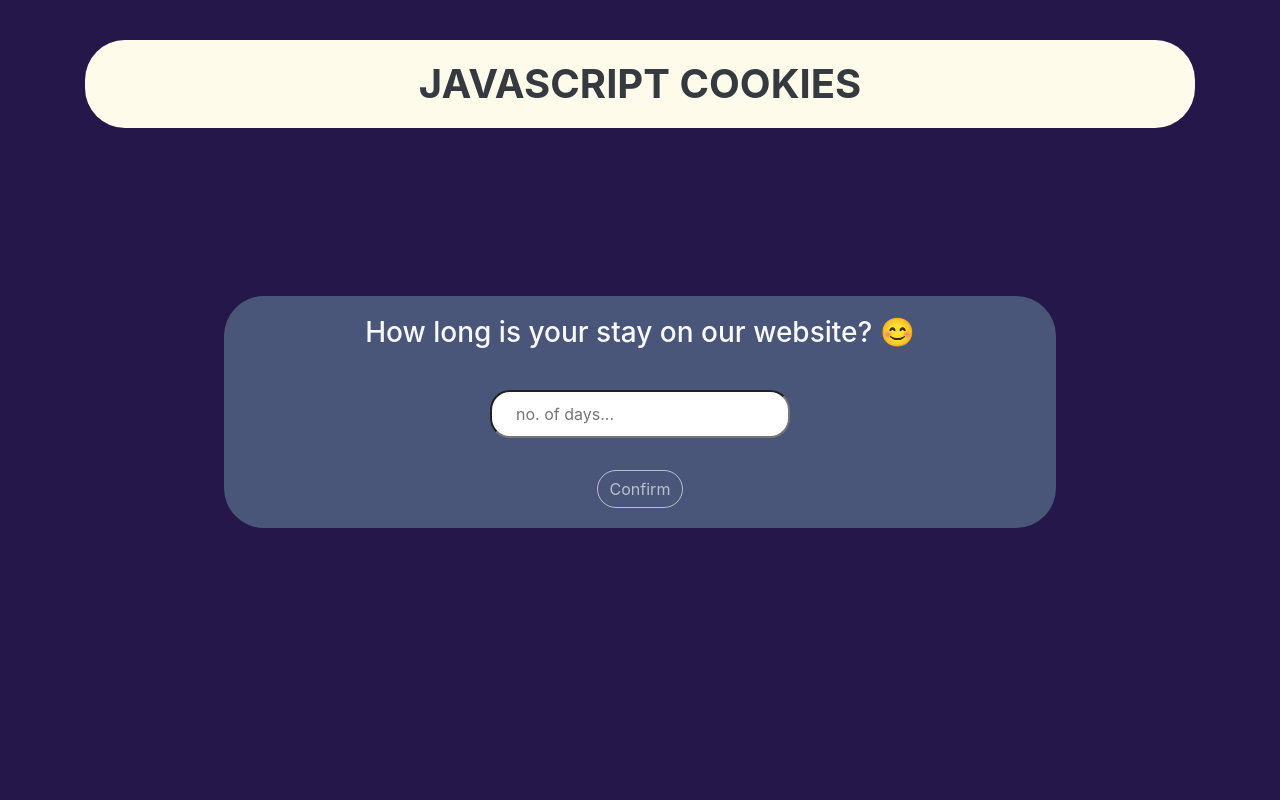
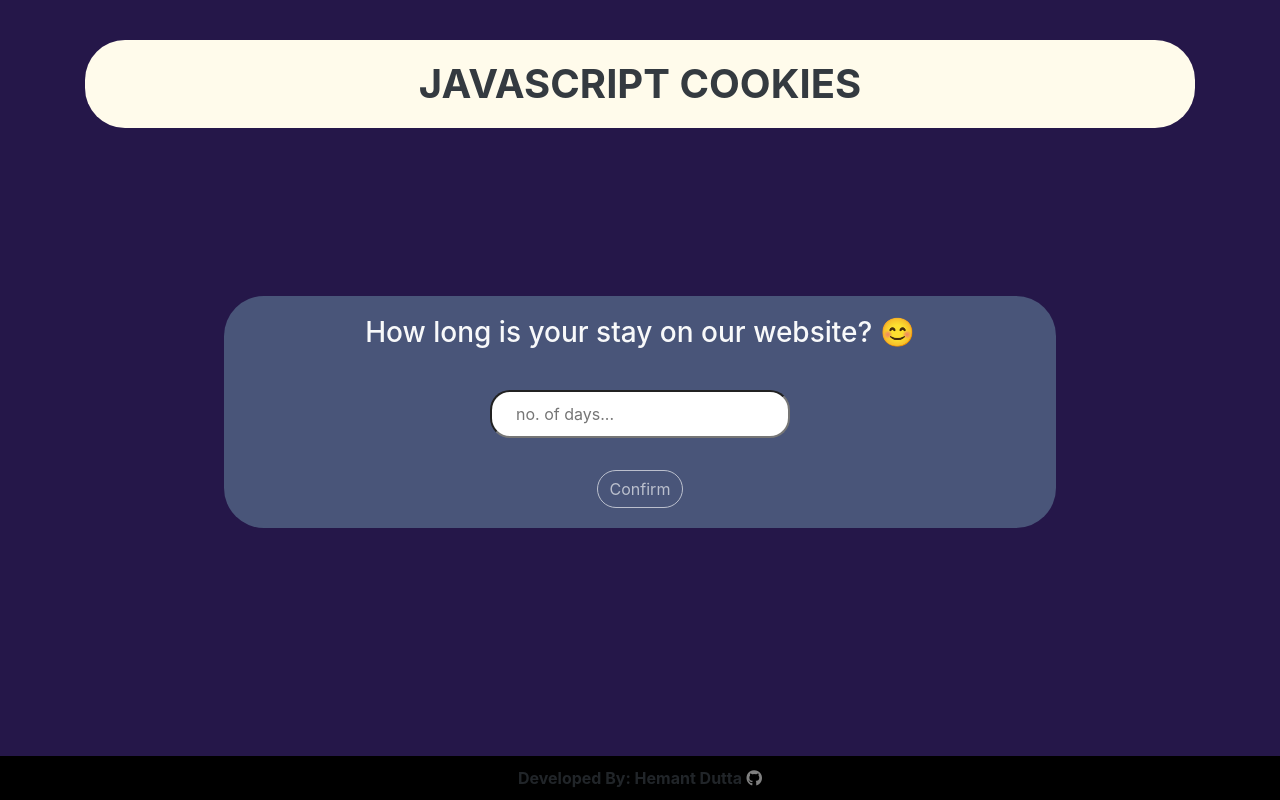
Before and after one commit to HemantDutta/WSD-LAB-6, a plain HTML site: page index.html in a window 1280 px wide. Drawn offline with Linux system fonts and the light colour scheme.

Commit message:
load animations

```diff
--- a/assets/css/styles.css
+++ b/assets/css/styles.css
@@ -11,6 +11,8 @@ body{
     background-color: #FFFBEB;
     transition: all 0.8s ease;
     border-radius: 40px;
+    opacity: 0%;
+    transform: translateY(-50%);
 }
 
 .first_expiry{
@@ -20,6 +22,8 @@ body{
     padding: 20px;
     border-radius: 40px;
     transition: all 0.8s ease;
+    transform: translateY(50%);
+    opacity: 0%;
 }
 
 .first_expiry #expiry{
@@ -63,3 +67,28 @@ body{
     border-radius: 20px;
     margin-bottom: 2em;
 }
+
+.me{
+    position: fixed;
+    bottom: 0;
+    width: 100%;
+    background-color: black;
+    padding: 10px;
+    transition: all 0.8s ease;
+    opacity: 10%;
+    transform: translateY(100%);
+}
+.me span{
+    font-weight: bold;
+    transition: all 0.4s ease;
+}
+
+.me span a{
+    text-decoration: none;
+    color: gray;
+    transition: all 0.4s ease;
+}
+.me span:hover, .me span a:hover{
+    transform: scale(1.1);
+    color: white;
+}
--- a/assets/js/scripts.js
+++ b/assets/js/scripts.js
@@ -9,6 +9,19 @@
 //     h1.style.removeProperty('-webkit-background-clip');
 //     h1.style.removeProperty('-webkit-text-fill-color');
 // }
+
+
+function loadAnimations(){
+    let nav = document.getElementById('top-head');
+    nav.style.transform = "translateY(0%)";
+    nav.style.opacity = "100%"
+    let form = document.getElementById('first_expiry');
+    form.style.transform = "translateY(0%)";
+    form.style.opacity = "100%"
+    let footer = document.getElementById('footer');
+    footer.style.transform = "translateY(0%)";
+    footer.style.opacity = "100%"
+}
 
 let expiry; //global variable to store number of days for cookie expiry value
 
--- a/index.html
+++ b/index.html
@@ -5,10 +5,10 @@
     <meta name="viewport" content="width=device-width, initial-width=1.0">
     <title>WSD LAB 6 | Javascript Cookies</title>
     <link rel="stylesheet" href="assets/css/bootstrap.css">
-    <link rel="stylesheet" href="https://cdnjs.cloudflare.com/ajax/libs/font-awesome/6.2.1/css/all.min.css" integrity="sha512-MV7K8+y+gLIBoVD59lQIYicR65iaqukzvf/nwasF0nqhPay5w/9lJmVM2hMDcnK1OnMGCdVK+iQrJ7lzPJQd1w==" crossorigin="anonymous" referrerpolicy="no-referrer" />
+    <link rel="stylesheet" href="https://cdnjs.cloudflare.com/ajax/libs/font-awesome/6.2.1/css/all.min.css" integrity="sha512-MV7K8+y+gLIBoVD59lQIYicR65iaqukzvf/nwasF0nqhPay5w/9lJmVM2hMDcnK1OnMGCdVK+iQrJ7lzPJQd1w==" crossorigin="anonymous" referrerpolicy="no-referrer"/>
     <link rel="stylesheet" href="assets/css/styles.css">
 </head>
-<body id="body">
+<body id="body" onload="loadAnimations()">
 <div class="container main-cont d-flex flex-column justify-content-center align-items-center">
     <div class="top-sect text-center w-100">
         <h1 class="text-uppercase font-weight-bold text-dark" id="top-head">Javascript Cookies</h1>
@@ -76,6 +76,10 @@
             <button class="btn btn-outline-light rounded-pill">Remove Cookies</button>
         </div>
     </div>
+    <div class="me text-center" id="footer">
+        <span>Developed By: Hemant Dutta</span>
+        <span><a href="https://github.com/HemantDutta/WSD-LAB-5" target="_blank"><i class="fa-brands fa-github"></i></a></span>
+    </div>
 </div>
 <!--Scripts-->
 <script src="assets/js/jquery-3.6.0.js"></script>
```
